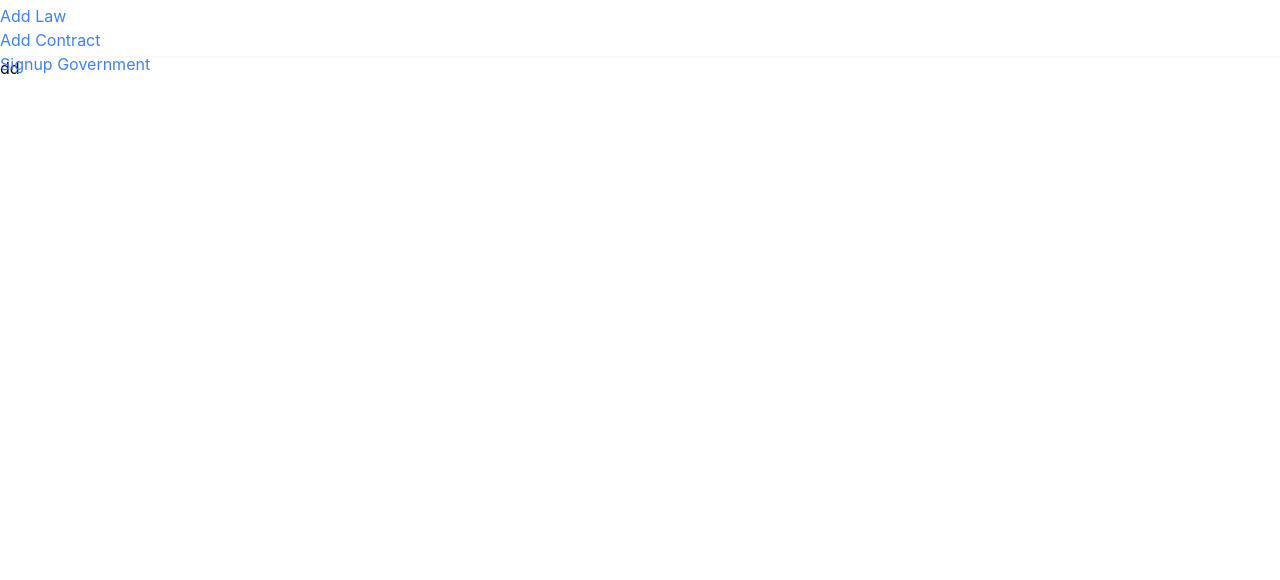
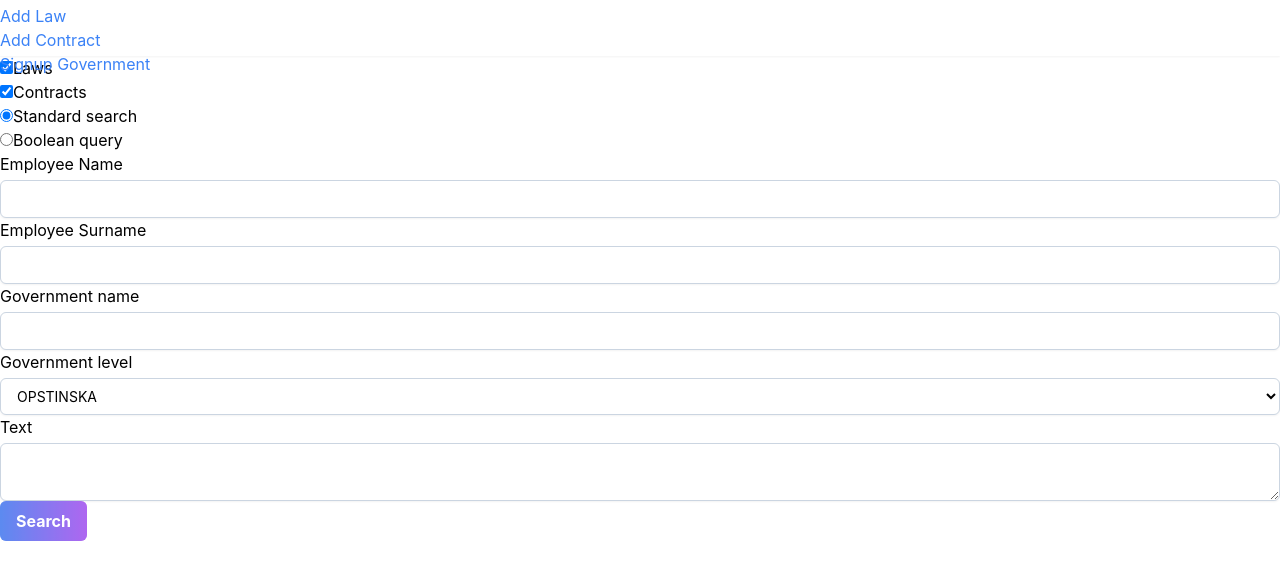
Before and after one commit to kukuckarastislav/udd-elk, a React (Vite) app in the folder frontend/udd-front/: page / in a window 1280 px wide. Shown: the top 580 px of the page. Built offline with nearby package versions, Linux system fonts and the light colour scheme.

Commit message:
feat: search box on page

```diff
--- /dev/null
+++ b/frontend/udd-front/src/models/SearchDTO.ts
@@ -0,0 +1,14 @@
+export class SearchDTO {
+  constructor(
+    public employeeName: string = '',
+    public employeeSurname: string = '',
+    public governmentName: string = '',
+    public governmentLevel: string = '',
+    public fullText: string = '',
+    public booleanQuery: string = '',
+    public lawDoc: boolean = true,
+    public contractDoc: boolean = true,
+    public typeOfSearch: string = 'standard_search',
+    //TODO: geo location
+  ) {}
+}
--- a/frontend/udd-front/src/pages/SearchPage.tsx
+++ b/frontend/udd-front/src/pages/SearchPage.tsx
@@ -1,11 +1,172 @@
+import { useState } from 'react';
+import { SearchDTO } from '../models/SearchDTO';
 import style from './SearchPage.module.scss';
+import axios from 'axios';
 
 export default function SearchPage() {
 
+  const [searchDTO, setSearchDTO] = useState<SearchDTO>(new SearchDTO());
+
+  const handleGetSearchResults = async () => {
+    axios.post('http://localhost:8080/api/search', searchDTO)
+      .then(response => {
+        console.log(response);
+      })
+      .catch(error => {
+        console.log(error);
+      });
+
+  }
+
   return (
     <div className={style.SearchPageCss}>
-      <div className="mx-40 my-10 bg-red-300">
-        dd
+      <div className="mx-40 my-10">
+        <div className='flex flex-col justify-center gap-4 rounded-md shadow-sm p-6 bg-slate-50'>
+
+          <div className='flex flex-col gap-4'>
+
+            <div className='flex flex-col gap-2'>
+              <div className='flex gap-2 cursor-pointer'>
+                <input id="coolCheckbox_law" type="checkbox" checked={searchDTO.lawDoc} className="cursor-pointer"
+                  onChange={(event) => {
+                    if(!(event.target.checked || searchDTO.contractDoc)) return;
+                    let newSearchDTO = JSON.parse(JSON.stringify(searchDTO))
+                    newSearchDTO.lawDoc = event.target.checked;
+                    setSearchDTO(newSearchDTO);
+                  }}
+                />
+                <label htmlFor="coolCheckbox_law" className="block text-sm font-medium text-slate-700 cursor-pointer">Laws</label>
+              </div>
+              <div className='flex gap-2 cursor-pointer'>
+                <input id="coolCheckbox_contract" type="checkbox" checked={searchDTO.contractDoc} className="cursor-pointer"
+                  onChange={(event) => {
+                    if(!(event.target.checked || searchDTO.lawDoc)) return;
+                    let newSearchDTO = JSON.parse(JSON.stringify(searchDTO))
+                    newSearchDTO.contractDoc = event.target.checked;
+                    setSearchDTO(newSearchDTO);
+                  }}
+                />
+                <label htmlFor="coolCheckbox_contract" className="block text-sm font-medium text-slate-700 cursor-pointer">Contracts</label>
+              </div>
+            </div>
+
+            <div className='flex gap-6'>
+              <div className='flex gap-2'>
+                <input id="radio_standard_search" value="standard_search" name="search_type" type="radio"   className="cursor-pointer" checked={searchDTO.typeOfSearch === "standard_search"}
+                    onChange={(event) => {
+                      console.log("standard_search");
+                      let newSearchDTO = JSON.parse(JSON.stringify(searchDTO))
+                      newSearchDTO.typeOfSearch = event.target.value;
+                      setSearchDTO(newSearchDTO);
+                    }}
+                  />
+                <label htmlFor="radio_standard_search" className="block text-sm font-medium text-slate-700 cursor-pointer">Standard search</label>
+              </div>
+              <div className='flex gap-2'>
+                <input id="radio_boolean_query" value="boolean_query" name="search_type" type="radio" className="cursor-pointer" checked={searchDTO.typeOfSearch === "boolean_query"}
+                    onChange={(event) => {
+                      console.log("boolean_query");
+                      let newSearchDTO = JSON.parse(JSON.stringify(searchDTO))
+                      newSearchDTO.typeOfSearch = event.target.value;
+                      setSearchDTO(newSearchDTO);
+                    }}
+                  />
+                <label htmlFor="radio_boolean_query" className="block text-sm font-medium text-slate-700 cursor-pointer">Boolean query</label>
+              </div>
+            </div>
+
+            {(searchDTO.contractDoc && searchDTO.typeOfSearch === 'standard_search') &&
+            <div className='flex flex-col gap-4'>
+            <div className='flex gap-4 mt-4'>
+              <div className='block w-48'>
+                <span className="block text-sm font-medium text-slate-700">Employee Name</span>
+                <input type="text" value={searchDTO.employeeName} className="cool-input"
+                  onChange={(event) => {
+                    let newSearchDTO = JSON.parse(JSON.stringify(searchDTO))
+                    newSearchDTO.employeeName = event.target.value;
+                    setSearchDTO(newSearchDTO);
+                  }}
+                />
+              </div>
+
+              <div className='block w-48'>
+                <span className="block text-sm font-medium text-slate-700">Employee Surname</span>
+                <input type="text" value={searchDTO.employeeSurname} className="cool-input"
+                  onChange={(event) => {
+                    let newSearchDTO = JSON.parse(JSON.stringify(searchDTO))
+                    newSearchDTO.employeeSurname = event.target.value;
+                    setSearchDTO(newSearchDTO);
+                  }}
+                />
+              </div>
+            </div>
+
+            <div className='flex gap-4'>
+              <div className='block w-48'>
+                <span className="block text-sm font-medium text-slate-700">Government name</span>
+                <input type="text" value={searchDTO.governmentName} className="cool-input"
+                  onChange={(event) => {
+                    let newSearchDTO = JSON.parse(JSON.stringify(searchDTO))
+                    newSearchDTO.governmentName = event.target.value;
+                    setSearchDTO(newSearchDTO);
+                  }}
+                />
+              </div>
+
+              <div className='block w-48'>
+                <span className="block text-sm font-medium text-slate-700">Government level</span>
+                <select value={searchDTO.governmentLevel} className="cool-input"
+                  onChange={(event) => {
+                    let newSearchDTO = JSON.parse(JSON.stringify(searchDTO))
+                    newSearchDTO.governmentLevel = event.target.value;
+                    setSearchDTO(newSearchDTO);
+                  }}>
+                  <option value="OPSTINSKA">OPSTINSKA</option>
+                  <option value="GRADSKA">GRADSKA</option>
+                  <option value="POKRAJINSKA">POKRAJINSKA</option>
+                  <option value="DRZAVNA">DRZAVNA</option>
+                </select>
+              </div>
+            </div>
+            </div>
+            }
+
+            {searchDTO.typeOfSearch === 'standard_search' &&
+              <div className='block w-[25rem]'>
+                <span className="block text-sm font-medium text-slate-700">Text</span>
+                <textarea value={searchDTO.fullText} className="cool-input"
+                  onChange={(event) => {
+                    let newSearchDTO = JSON.parse(JSON.stringify(searchDTO))
+                    newSearchDTO.fullText = event.target.value;
+                    setSearchDTO(newSearchDTO);
+                  }}
+                />
+              </div>
+            }
+
+            {searchDTO.typeOfSearch === 'boolean_query' &&
+              <div className='block w-full'>
+                <span className="block text-sm font-medium text-slate-700">Boolean Query</span>
+                <textarea value={searchDTO.booleanQuery} rows={1} className="cool-input"
+                  onChange={(event) => {
+                    let newSearchDTO = JSON.parse(JSON.stringify(searchDTO))
+                    newSearchDTO.booleanQuery = event.target.value;
+                    setSearchDTO(newSearchDTO);
+                  }}
+                />
+              </div>
+            }
+
+
+          </div>
+
+          <div className='mt-4'>
+            <button className="cool-btn"
+              onClick={handleGetSearchResults}
+            >Search</button>
+          </div>
+
+        </div>
       </div>
     </div>
   )
```
